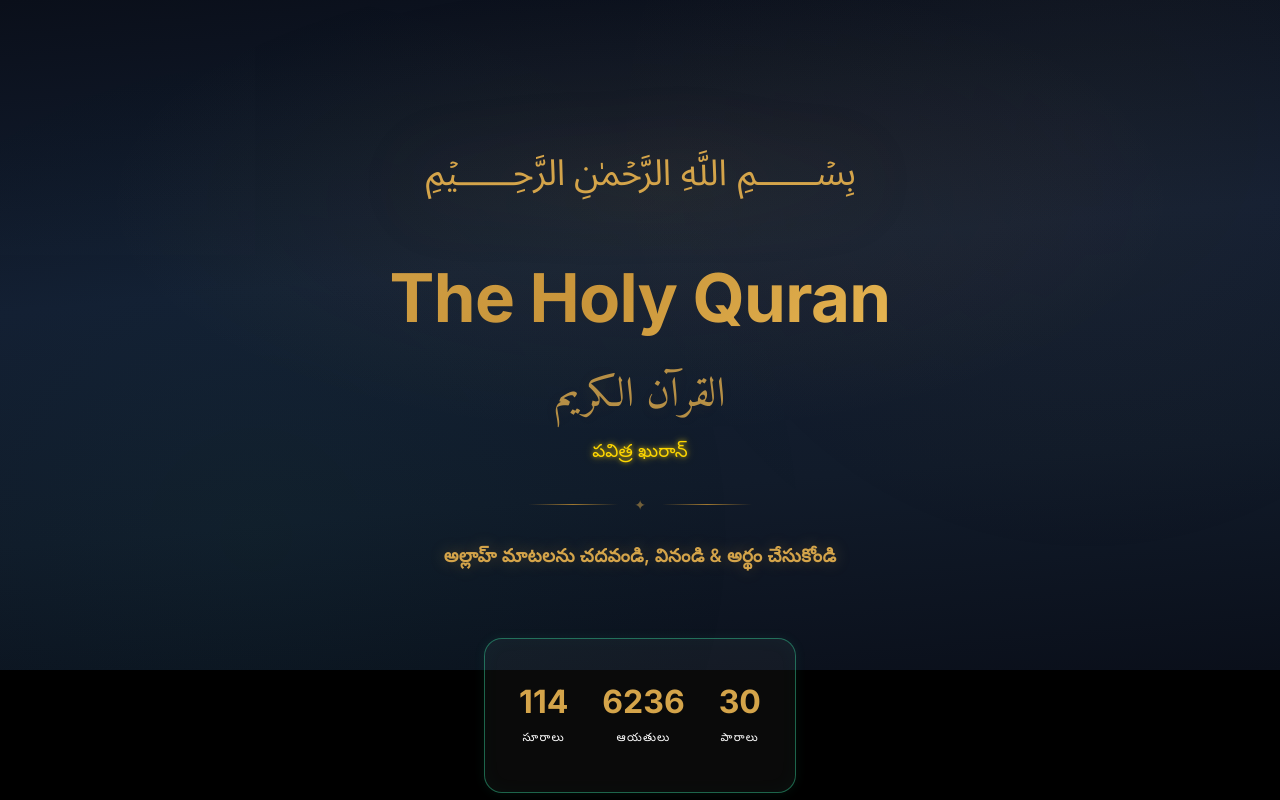
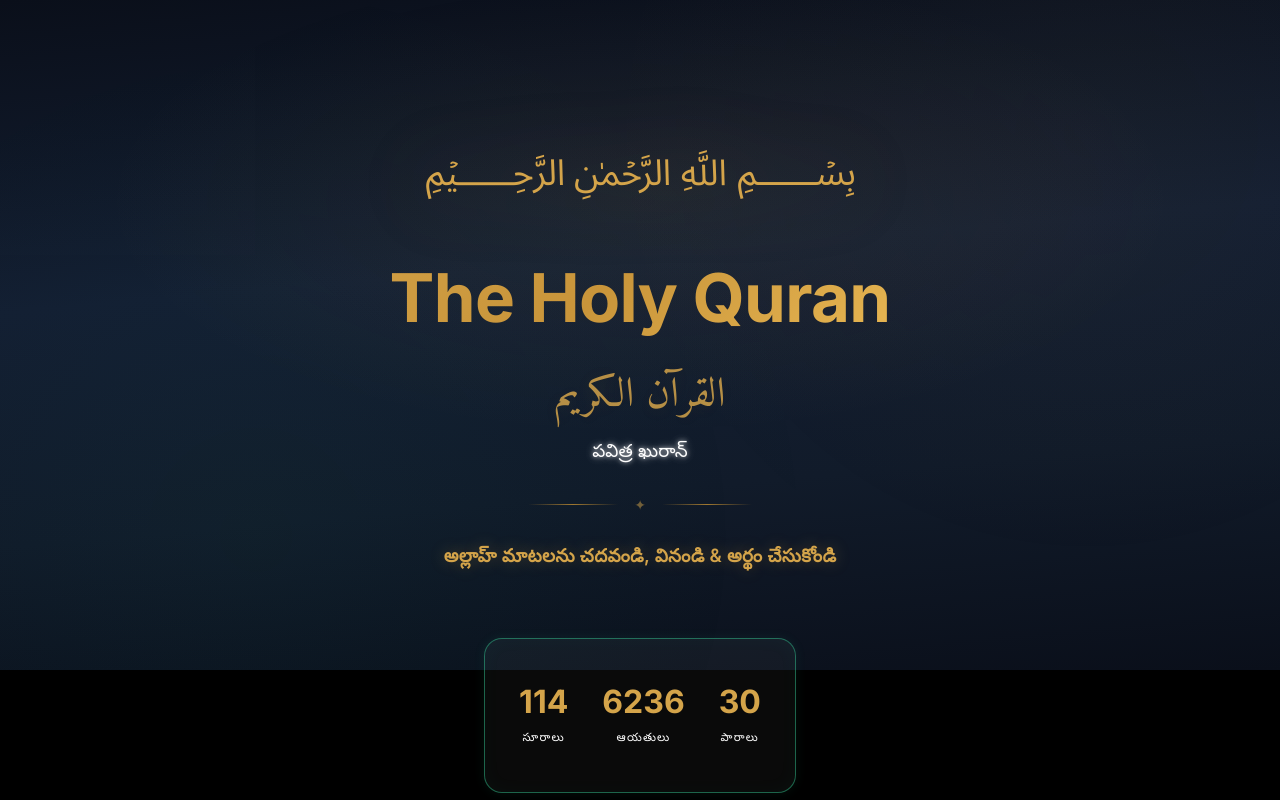
Before and after one commit to Mahendarmax/Believer-of-Almighty, a React (Vite) app: page /#/ in a window 1280 px wide. Shown: the top 800 px of the page. Built offline with nearby package versions, Linux system fonts and the light colour scheme.

Commit message:
Change పవిత్ర ఖురాన్ glow from golden to white

```diff
--- a/src/pages/Home.css
+++ b/src/pages/Home.css
@@ -151,27 +151,27 @@
   font-family: 'Noto Sans Telugu', sans-serif;
   font-size: 1.15rem;
   margin-bottom: 24px;
-  color: #ffd700;
+  color: #ffffff;
   text-shadow:
-    0 0 4px rgba(255, 215, 0, 0.6),
-    0 0 8px rgba(255, 215, 0, 0.4),
-    0 0 16px rgba(255, 215, 0, 0.2);
+    0 0 4px rgba(255, 255, 255, 0.6),
+    0 0 8px rgba(255, 255, 255, 0.4),
+    0 0 16px rgba(255, 255, 255, 0.2);
   animation: glowPulse 1.5s ease-in-out infinite;
 }
 
 @keyframes glowPulse {
   0%, 100% {
     text-shadow:
-      0 0 4px rgba(255, 215, 0, 0.6),
-      0 0 8px rgba(255, 215, 0, 0.4),
-      0 0 16px rgba(255, 215, 0, 0.2);
+      0 0 4px rgba(255, 255, 255, 0.6),
+      0 0 8px rgba(255, 255, 255, 0.4),
+      0 0 16px rgba(255, 255, 255, 0.2);
   }
   50% {
     text-shadow:
-      0 0 8px rgba(255, 215, 0, 0.9),
-      0 0 20px rgba(255, 215, 0, 0.7),
-      0 0 40px rgba(255, 215, 0, 0.4),
-      0 0 60px rgba(255, 215, 0, 0.2);
+      0 0 8px rgba(255, 255, 255, 0.9),
+      0 0 20px rgba(255, 255, 255, 0.7),
+      0 0 40px rgba(255, 255, 255, 0.4),
+      0 0 60px rgba(255, 255, 255, 0.2);
   }
 }
 
```
